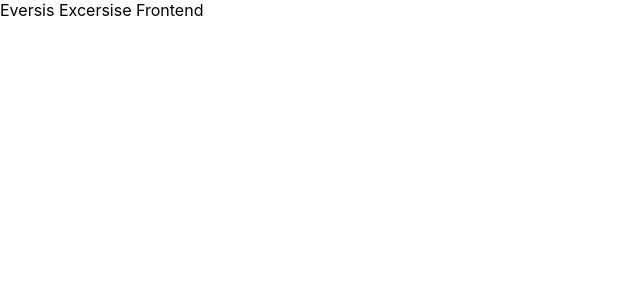
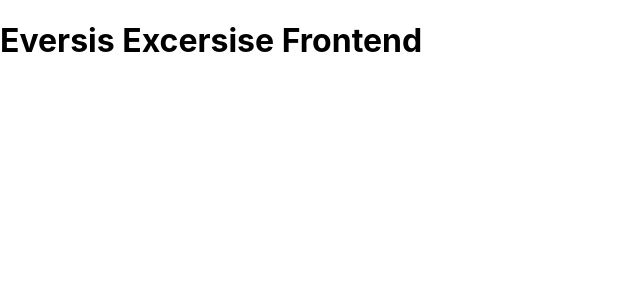
Before and after one commit to ashkredo/eversis-excersise-frontend, a React (Create React App) app: page /home in a window 1280 px wide. Shown: the top 300 px of the page, without its empty margins (0-640 px from the left). Built offline with nearby package versions, Linux system fonts and the light colour scheme.

Commit message:
Configured React Router

```diff
--- a/package.json
+++ b/package.json
@@ -9,6 +9,7 @@
     "pretty-quick": "^3.0.0",
     "react": "^16.13.1",
     "react-dom": "^16.13.1",
+    "react-router-dom": "^5.2.0",
     "react-scripts": "3.4.3"
   },
   "scripts": {
@@ -47,7 +48,7 @@
     ]
   },
   "devDependencies": {
-    "eslint": "^7.7.0",
+    "eslint": "^6.6.0",
     "eslint-config-airbnb": "^18.2.0",
     "eslint-config-prettier": "^6.11.0",
     "eslint-plugin-import": "^2.22.0",
--- a/src/App.js
+++ b/src/App.js
@@ -1,7 +1,25 @@
 import React from 'react';
+import { BrowserRouter, Route, Switch } from 'react-router-dom';
+import Home from 'screens/pages/Home';
 
 const App = () => {
-  return <div className="App">Eversis Excersise Frontend</div>;
+  return (
+    <div className="App">
+      <Switch>
+        <Route path="/" exact render={() => <Home />} />
+        <Route path="/home" exact render={() => <Home />} />
+        <Route render={() => <h1>NotFound</h1>} />
+      </Switch>
+    </div>
+  );
 };
 
-export default App;
+const EversisExcersiseApp = (props) => {
+  return (
+    <BrowserRouter>
+      <App />
+    </BrowserRouter>
+  );
+};
+
+export default EversisExcersiseApp;
--- /dev/null
+++ b/src/screens/pages/Home/index.js
@@ -0,0 +1,11 @@
+import React from 'react';
+
+const Home = () => {
+  return (
+    <div className="home-page">
+      <h1>Eversis Excersise Frontend</h1>
+    </div>
+  );
+};
+
+export default Home;
```
Also changed, not shown: 1 other file (tests, documents, lock files or other folders).
